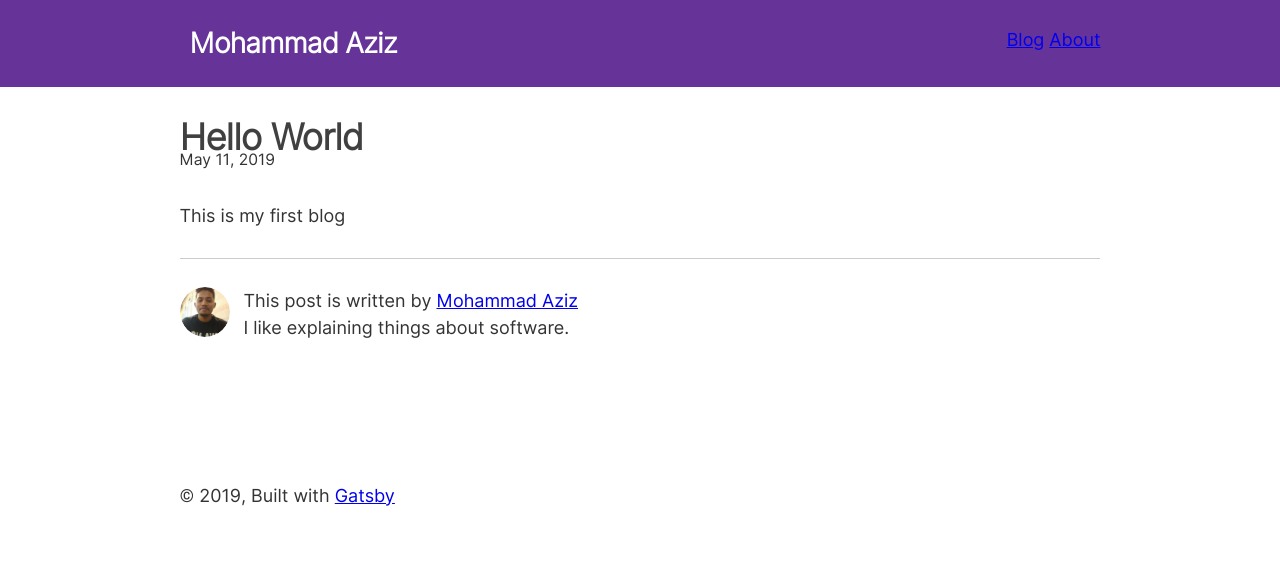
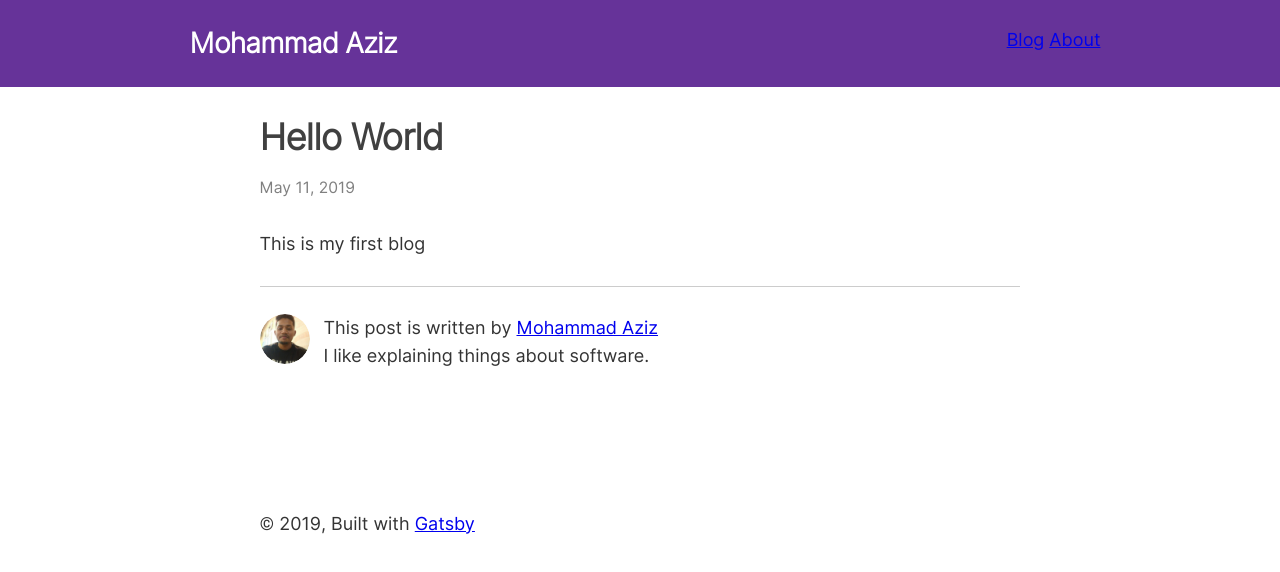
Before and after one commit to iAziz786/iAziz786.com, a Gatsby site: page /hello-world/ in a window 1280 px wide. Built offline with nearby package versions, Linux system fonts and the light colour scheme; Gatsby itself is replaced by a stand-in of ours; some packages are replaced by stand-ins of ours.

Commit message:
Update some styles

```diff
--- a/src/components/layout.js
+++ b/src/components/layout.js
@@ -29,7 +29,7 @@ const Layout = ({ children }) => (
         <div
           style={{
             margin: `0 auto`,
-            maxWidth: 960,
+            maxWidth: 800,
             padding: `0px 1.0875rem 1.45rem`,
             paddingTop: 0,
           }}
--- a/src/templates/blog-post.js
+++ b/src/templates/blog-post.js
@@ -23,8 +23,8 @@ class BlogPostTemplate extends React.Component {
           style={{
             ...scale(-1 / 5),
             display: `block`,
+            color: "gray",
             marginBottom: rhythm(1),
-            marginTop: rhythm(-1),
           }}
         >
           {post.frontmatter.date}
```
